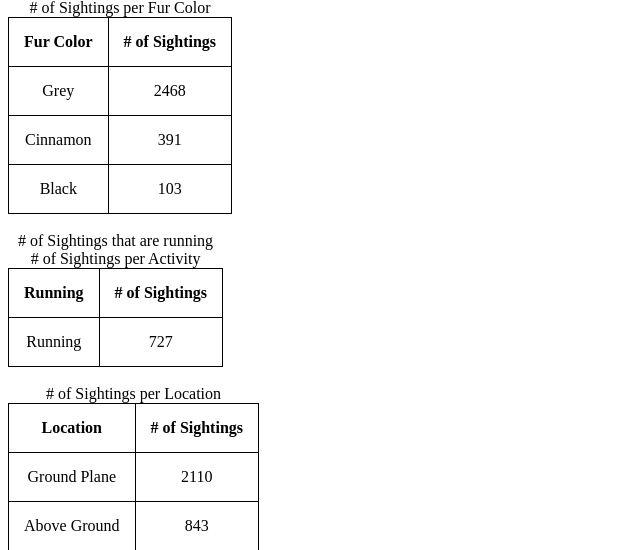
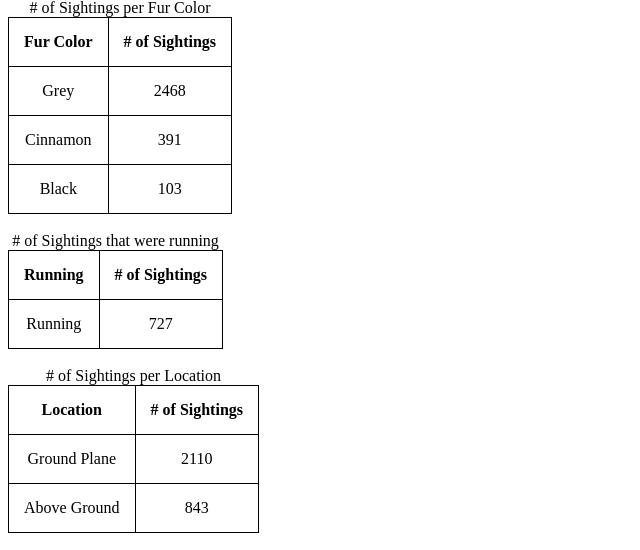
Before and after one commit to shinler/squirrels, a Django app: page /sightings/stats in a window 1280 px wide. Shown: the part 317-867 px from the top of the page, without its empty margins (0-640 px from the left). Run offline with Django 3.2, Linux system fonts and the light colour scheme; data comes from the database, SQL or seed files in the repository.

Commit message:
Update table caption

```diff
--- a/sightings/templates/sightings/stats.html
+++ b/sightings/templates/sightings/stats.html
@@ -65,8 +65,7 @@ th {
 </table>
 </br>
 <table style=“width:50%”>
-	<caption># of Sightings that are running</caption>
-	<caption># of Sightings per Activity</caption>
+	<caption># of Sightings that were running</caption>
 		<tr>
 			<th>Running</th>
 			<th># of Sightings</th>
```
